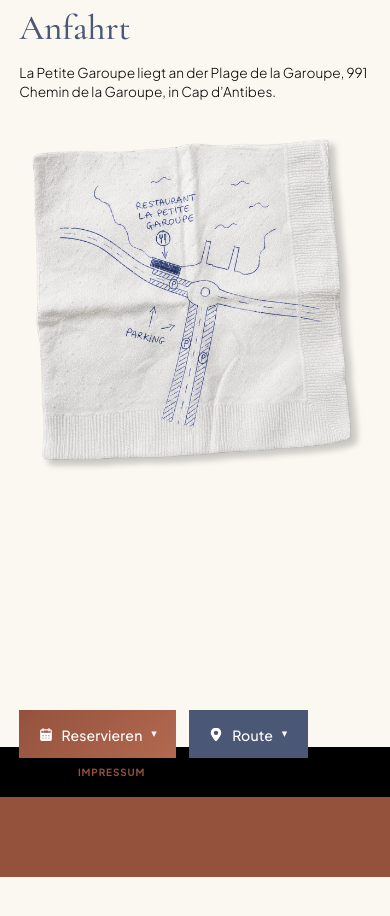
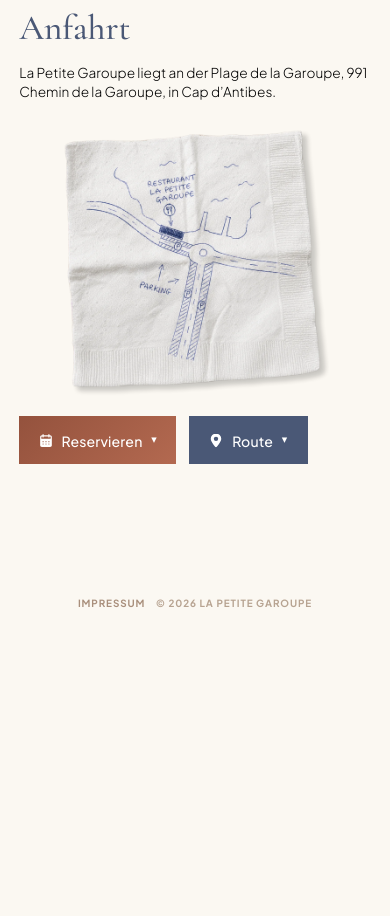
Before and after one commit to JulienAziza06/la-petite-garoupe, a React (Vite) app: page /de in a window 390 px wide. Shown: the part 4040-4956 px from the top of the page. After the commit the page ends 4748 px from the top, so only its background shows below. Built offline with nearby package versions, Linux system fonts and the light colour scheme.

Commit message:
Polish mobile access footer spacing

```diff
--- a/src/site/styles-layout.css
+++ b/src/site/styles-layout.css
@@ -417,6 +417,8 @@
   padding: 1.2rem 0 1.5rem;
   position: relative;
   z-index: 1;
+  background: var(--bg);
+  color: #b7a391;
 }
 
 .v6-shell .v6-footer__inner {
@@ -433,11 +435,11 @@
   font-weight: 700;
   letter-spacing: 0.12em;
   text-transform: uppercase;
-  color: var(--muted);
+  color: #b7a391;
 }
 
 .v6-shell .v6-footer__legal {
-  color: var(--primary);
+  color: #a98f7c;
 }
 
 .v6-shell .v3-section {
@@ -1584,7 +1586,7 @@
     left: 0;
     right: 0;
     height: var(--v6-mobile-bar-visual-height);
-    background: var(--primary);
+    background: var(--bg);
     pointer-events: none;
   }
 
@@ -2101,8 +2103,10 @@
 
   .v6-shell .v6-contact-media-mobile {
     display: block;
-    width: 100%;
-    margin: 1.6rem 0 1.4rem;
+    width: 80%;
+    min-height: 0;
+    margin: 1.2rem auto 0.8rem;
+    overflow: visible;
   }
 
   .v6-shell .v6-contact-media-mobile img {
@@ -2111,6 +2115,14 @@
     aspect-ratio: 1 / 1;
     object-fit: contain;
     display: block;
+  }
+
+  .v6-shell #access {
+    padding-bottom: 2.4rem;
+  }
+
+  .v6-shell .v6-access-actions {
+    margin-top: 0.85rem;
   }
 }
 
```
